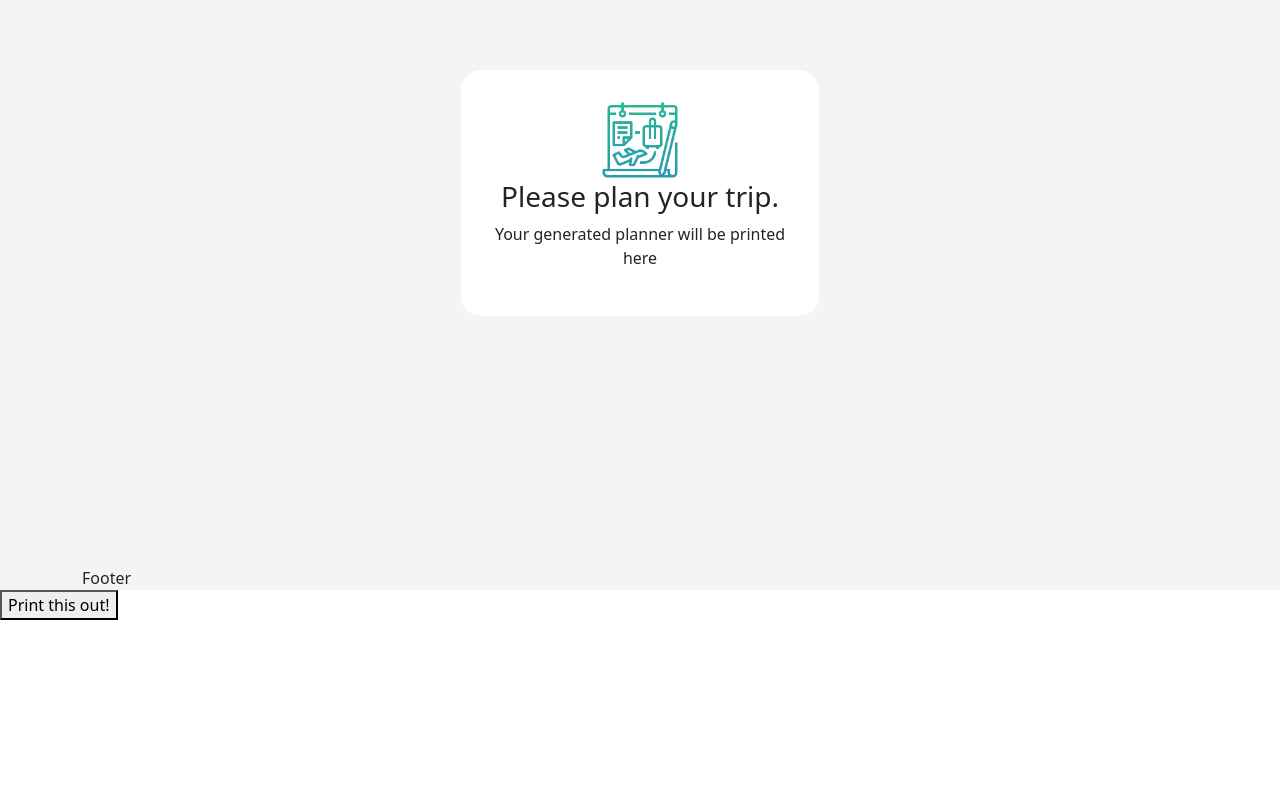
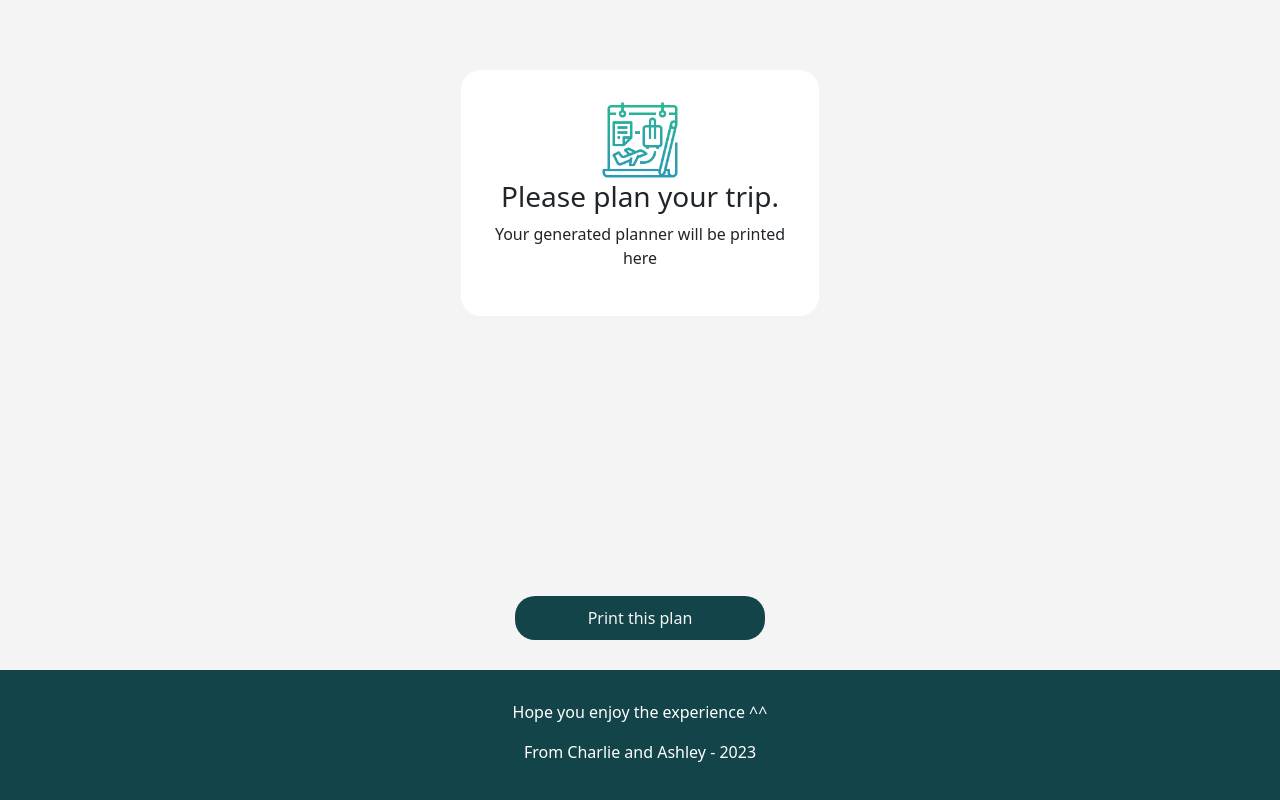
Before and after one commit to lediemhang87/GoGo, a React (Create React App) app in the folder gogo/: page /planner in a window 1280 px wide. Shown: the part 918-1718 px from the top of the page. Before the commit the page ends 1538 px from the top, so only its background shows below. Built offline with nearby package versions, Linux system fonts and the light colour scheme.

Commit message:
Add footer

```diff
--- a/gogo/src/Components/IntroPageComps/Header.jsx
+++ b/gogo/src/Components/IntroPageComps/Header.jsx
@@ -16,7 +16,6 @@ const Header = () => {
                     <p> Plan your next adventure with ease using our intuitive travel app. From booking flights and accommodations to creating custom itineraries, we make travel planning a breeze. </p>
                     <div>
                         <a href={'/planner'}><button> Plan your trip </button> </a>
-                        <button> Plan your flights </button>
                     </div>
                 </div>
 
--- a/gogo/src/Components/Introduction.jsx
+++ b/gogo/src/Components/Introduction.jsx
@@ -11,6 +11,10 @@ const Introduction= () => {
     <div>
         <Navbar/>
         <Header/>
+        <div className='footer'>
+                <p> Hope you enjoy the experience ^^ </p>
+                <p> From Charlie and Ashley - 2023</p>
+              </div>
     </div>)
 }
 
--- a/gogo/src/Components/PlanPageComps/Prompt.jsx
+++ b/gogo/src/Components/PlanPageComps/Prompt.jsx
@@ -11,9 +11,12 @@ const Prompt = ({ parentCallback }) => {
     async function handleSubmit(e) {
         e.preventDefault()
         const newPrompt = `Please give me a ` + interval + ` plan for traveling from `+ origin + ` to ` + location + ` with budget ` + budget + `each person, for `+ noPpl + `people . Please make sure provide the answer in HTML div and in table format. The table should have day number, activity and location and budget.
-        Give the same output as this structure
+        Dont include the plan for the origin point, start with the flight from origin point to destination. Give the same output as this structure
         <head>
             <style>
+                body{
+                    background: rgb(244, 244, 244);
+                }
                 table {
                         border-collapse: collapse;
                         width: 100%;
@@ -49,14 +52,14 @@ const Prompt = ({ parentCallback }) => {
                 </tr>
                 <tr>
                         <td contentEditable="true">1</td>
-                        <td contentEditable="true">Visit location A</td>
-                        <td contentEditable="true">Location A</td>
+                        <td contentEditable="true">Visit location </td>
+                        <td contentEditable="true">Location </td>
                         <td contentEditable="true">€ per person</td>
                 </tr>
                 <tr>
                         <td contentEditable="true"></td>
-                        <td contentEditable="true" >Have lunch at location B</td>
-                        <td contentEditable="true" >location B</td>
+                        <td contentEditable="true" >Have lunch at location </td>
+                        <td contentEditable="true" >location </td>
                         <td contentEditable="true" >$ per person</td>
                 </tr>
                 <tr>
@@ -74,8 +77,8 @@ const Prompt = ({ parentCallback }) => {
                 </tr>
                 <tr>
                         <td contentEditable="true"></td>
-                        <td contentEditable="true">Have dinner at location C</td>
-                        <td contentEditable="true">location C</td>
+                        <td contentEditable="true">Have dinner at location </td>
+                        <td contentEditable="true">location </td>
                         <td contentEditable="true">$ per person</td>
                 </tr>
                 <tr>
@@ -116,7 +119,6 @@ const Prompt = ({ parentCallback }) => {
         </body>
 
         `
-        // setPrompt (newPrompt)
         parentCallback(newPrompt)
     }
     const handleChangeOrigin = (e) => {
@@ -141,7 +143,7 @@ const Prompt = ({ parentCallback }) => {
 
     const handleChangeNoPpl = (e) => {
         // e.preventDefault();
-        setBudget(e.target.value)
+        setNoPpl(e.target.value)
     }
 
     return(
--- a/gogo/src/Components/Planner.jsx
+++ b/gogo/src/Components/Planner.jsx
@@ -54,18 +54,12 @@ const ComponentToPrint = React.forwardRef((props, ref) => {
 
                         </div>
                 </div>
-                <div className='container'>
-                        Footer
-                </div>
-
-
-
         </div>
     )
 
 });
 
-const Introduction = () => {
+const Planner = () => {
         const componentRef = useRef();
         const handlePrint = useReactToPrint({
             content: () => componentRef.current,
@@ -74,12 +68,17 @@ const Introduction = () => {
         return (
             <div>
               <ComponentToPrint ref={componentRef} />
-              <ReactToPrint
-                trigger={() => <button>Print this out!</button>}
+              <ReactToPrint className='printClass'
+                trigger={() => <div className='printClass'><button className='printButton'> Print this plan </button></div>}
                 content={() => componentRef.current}
               />
+              <div className='footer'>
+                <p> Hope you enjoy the experience ^^ </p>
+                <p> From Charlie and Ashley - 2023</p>
+              </div>
             </div>
+
           );
 };
 
-export default Introduction
+export default Planner
--- a/gogo/src/Styles/Styles.Planner.scss
+++ b/gogo/src/Styles/Styles.Planner.scss
@@ -3,7 +3,7 @@
     background: rgb(244, 244, 244);
 }
 .planner{
-
+    background: rgb(244, 244, 244);
     .loading{
         padding: 200px;
         height: 100%;
@@ -18,6 +18,7 @@
     text-align: center;
 
     .undefinedDiv{
+        background: rgb(244, 244, 244);
         padding: 200px;
         height: 100%;
 
@@ -38,8 +39,30 @@
     }
 
     .definedDiv{
-        margin: 30px auto;
+        padding: 30px;
+        margin: 0 auto;
     }
 
 
 }
+.printClass{
+    background: rgb(244, 244, 244);
+    text-align: center;
+    padding: 30px;
+    margin: 0 auto;
+    .printButton{
+        background-color: #124449;
+        color: whitesmoke;
+        padding: 10px;
+        border-radius: 20px;
+        width: 250px;
+        border: 0;
+    }
+}
+
+.footer{
+    padding: 30px;
+    color: white;
+    background-color: #124449;
+    text-align: center;
+}
```
Also changed, not shown: gogo/src/App.js (line endings or trailing spaces), 2 other files (tests, documents, lock files or other folders).
